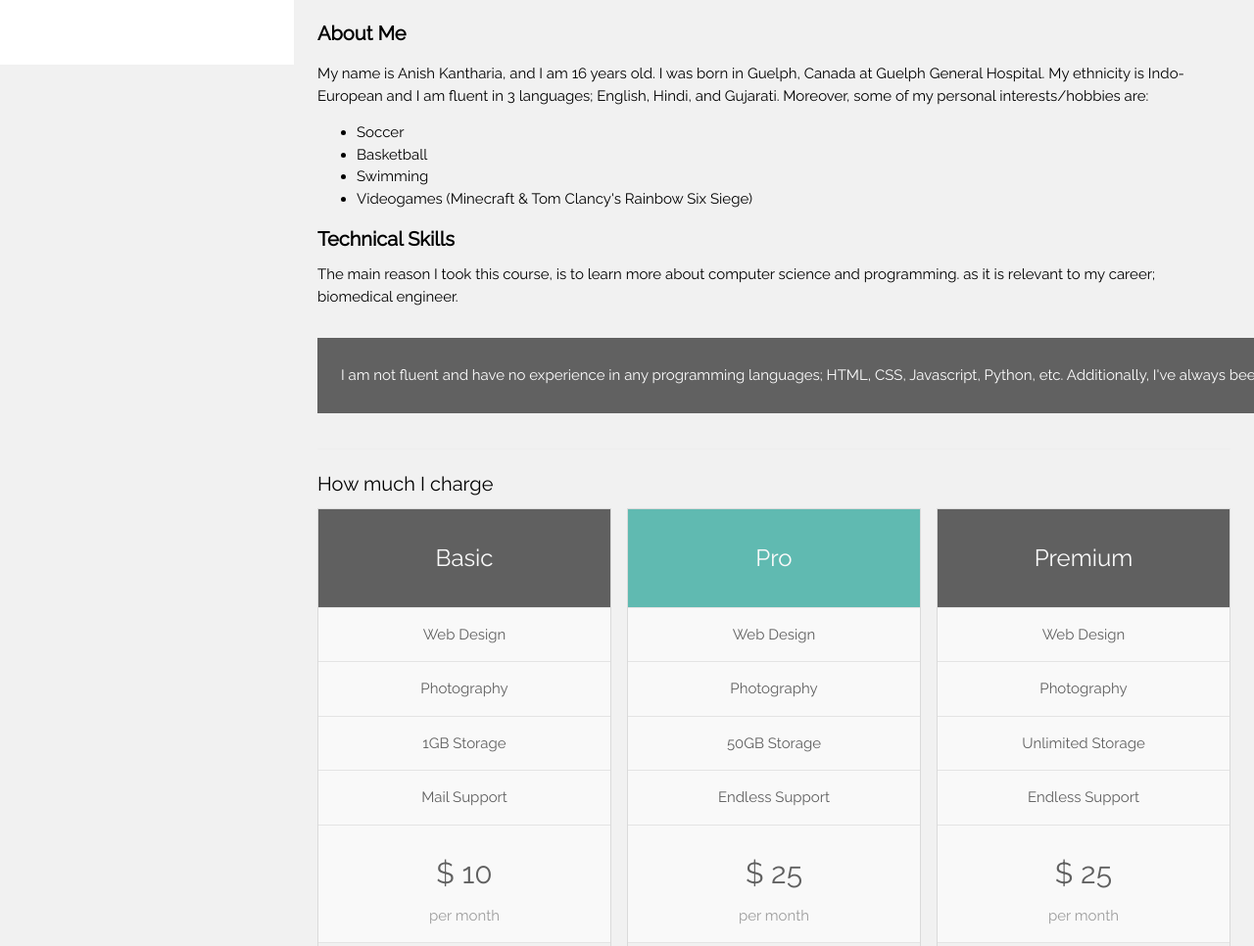
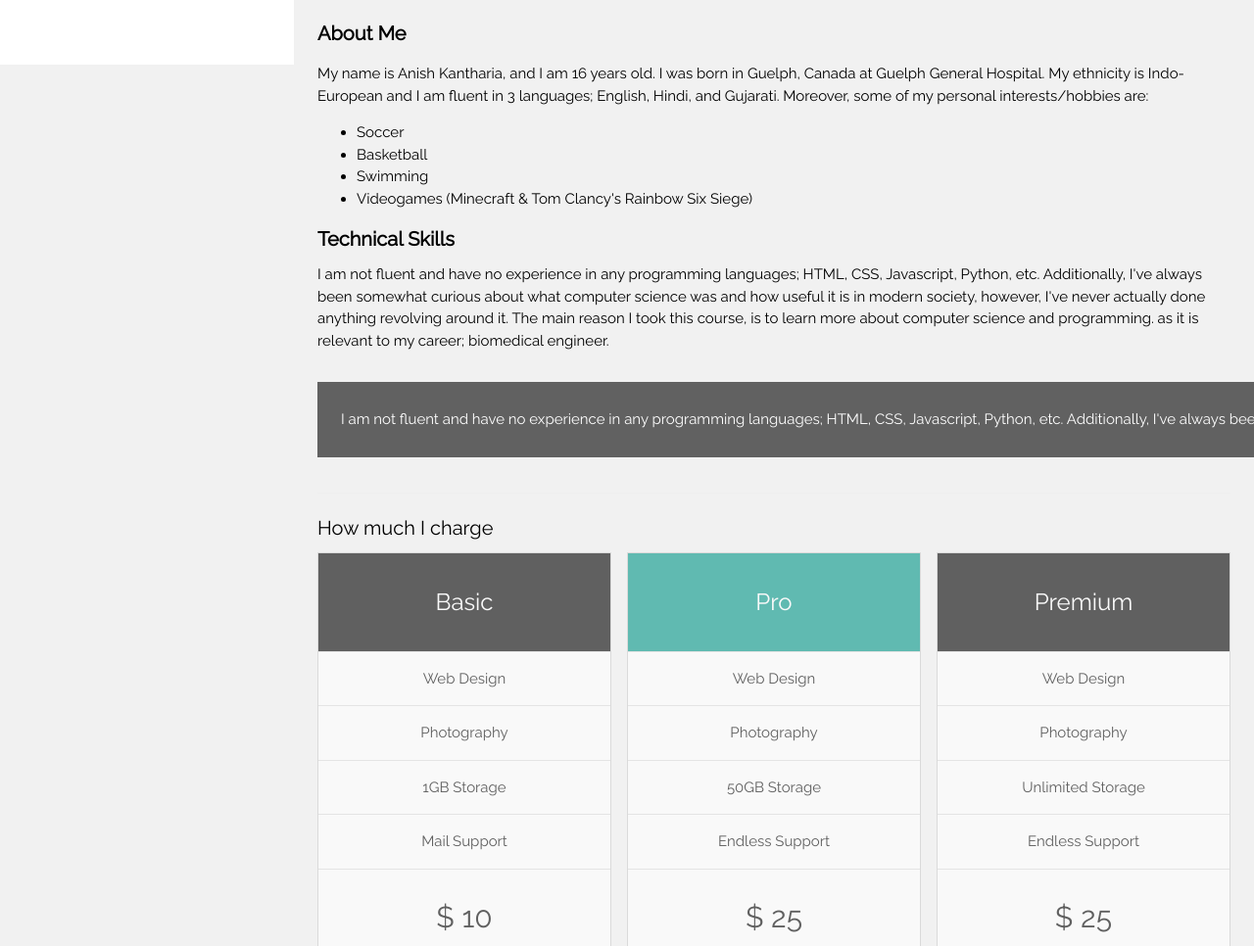
Before and after one commit to AnishKantharia/Repository-1, a plain HTML site: page index.html in a window 1280 px wide. Shown: the part 734-1700 px from the top of the page at 98% size. Drawn offline with nearby package versions, Linux system fonts and the light colour scheme.

Commit message:
Update index.html

```diff
--- a/index.html
+++ b/index.html
@@ -140,7 +140,7 @@
         <li> Videogames (Minecraft & Tom Clancy's Rainbow Six Siege) </li>
       </ul>
 
-      <h4><b>Technical Skills</b></h4> The main reason I took this course, is to learn more about computer science and programming. as it is relevant to my career; biomedical engineer.	</p>
+      <h4><b>Technical Skills</b></h4> I am not fluent and have no experience in any programming languages; HTML, CSS, Javascript, Python, etc. Additionally, I've always been somewhat curious about what computer science was and how useful it is in modern society, however, I've never actually done anything revolving around it. The main reason I took this course, is to learn more about computer science and programming. as it is relevant to my career; biomedical engineer.	</p>
         <button class="w3-button w3-dark-grey w3-padding-large w3-margin-top w3-margin-bottom">
       <p> I am not fluent and have no experience in any programming languages; HTML, CSS, Javascript, Python, etc. Additionally, I've always been somewhat curious about what computer science was and how useful it is in modern society, however, I've never actually done anything revolving around it. The main r
           <i class="fa fa-download w3-margin-right"></i>Download Resume
```
